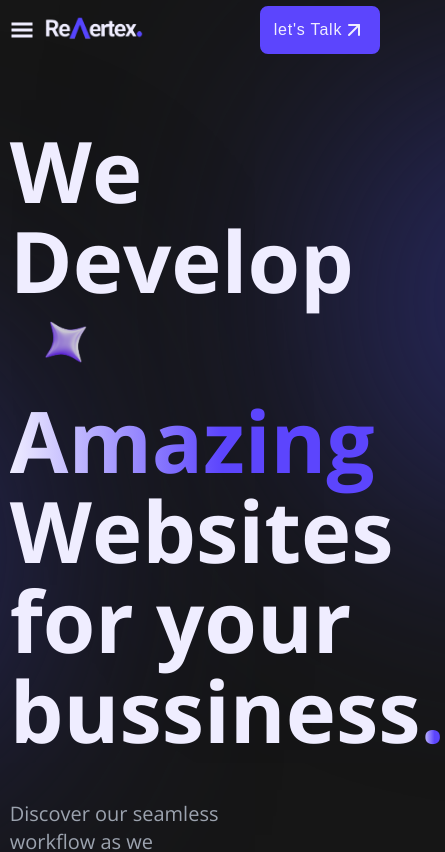
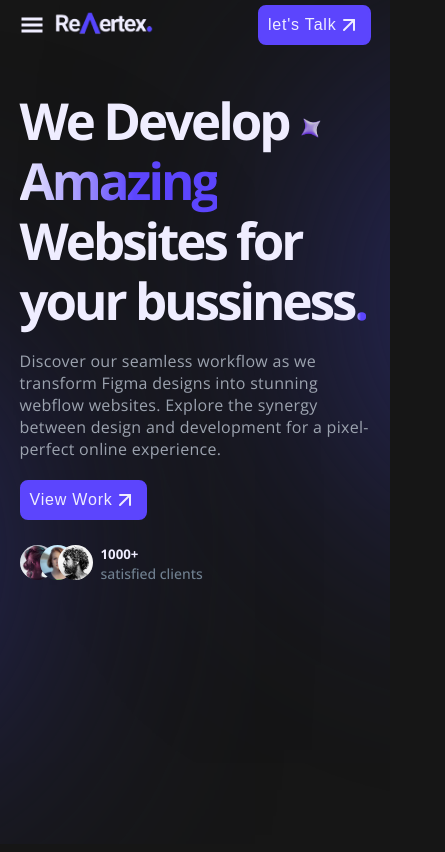
Before and after one commit to rjkush17/Revertex-landing-page, a React (Vite) app: page / in a window 390 px wide. Shown: the top 852 px of the page, 445 px wide, since content can reach past the window. Built offline with nearby package versions, Linux system fonts and the light colour scheme.

Commit message:
hero and mobile responsive made

```diff
--- a/src/App.css
+++ b/src/App.css
@@ -26,7 +26,7 @@
 
 @media (max-width: 900px) {
     .main{
-        width: 95%;
+        width: 90%;
         margin: 0 auto 0 auto;
     }
 }
--- a/src/App.jsx
+++ b/src/App.jsx
@@ -1,7 +1,6 @@
 import Navbar from  './Components/Navbar/Navbar';
 import Hero from './Components/Hero/Hero'
 import './App.css'
-import Silder from './Components/Silder/Silder';
 
 function App() {
 
@@ -13,7 +12,6 @@ function App() {
 
     <Navbar/>
     <Hero/>
-    <Silder/>
     </div>
 
   )
--- a/src/Components/Hero/Hero.css
+++ b/src/Components/Hero/Hero.css
@@ -28,8 +28,8 @@
     align-items: center;
     gap: 25px;
 }
-.img-container1{
-display: inline-block;
+.img-container{
+display: flex;
 position: relative;
 }
 
@@ -45,14 +45,64 @@ position: relative;
     position: relative;
     left: -32px;
 }
+.hero-footer .clients{
+    position: relative;
+    right: 24px;
+}
 .hero-footer h5{
     position: relative;
-    right: 50px;
 }
 .hero-footer p{
     line-height: 1.5;
     font-size: 14px;
     color: slategray;
-    position: relative;
-    right: 50px;
 }
+
+@media (max-width: 900px) {
+    .headlines{
+        margin-top: 50px;
+        font-size: 65px;
+        line-height: 70px;
+        letter-spacing: -3px;
+    }
+    .hero-text{
+        width: 85%;
+        margin-top: 30px;
+        letter-spacing: .2px;
+    }
+    .hero-footer{
+        margin: 20px 0 0 0;
+        align-items: center;
+    }
+}
+
+@media (max-width: 500px) {
+    .headlines{
+        margin-top: 50px;
+        font-size: 51px;
+        line-height: 60px;
+        letter-spacing: -3px;
+    }
+    .headlines .star{
+        height:24px;
+        left: 0;
+        top: 0;
+    }
+    .hero-text{
+        width: 100%;
+        margin-top: 20px;
+        letter-spacing: 0.3px;
+        font-size: 16px;
+        line-height: normal;
+    }
+    .hero-footer{
+        margin: 20px 0 0 0;
+        align-items:flex-start;
+        flex-direction: column;
+    }
+    .br{
+        display: none;
+    }
+
+
+}
--- a/src/Components/Hero/Hero.jsx
+++ b/src/Components/Hero/Hero.jsx
@@ -4,15 +4,17 @@ import profile2 from "./profiles/2.jpg";
 import profile3 from "./profiles/3.avif";
 import star from "./star.png";
 import "./Hero.css";
-import {FiArrowUpRight} from 'react-icons/fi'
+import { FiArrowUpRight } from "react-icons/fi";
 
 function Hero() {
   return (
     <>
       <h1 className="headlines">
-        We Develop <img src={star} className="star" alt="" /> <br />
-        <span className="colored-text"> Amazing </span> Websites <br /> for your
-        bussiness<span className="colored-text">.</span>
+        We Develop <img src={star} className="star" alt="" />{" "}
+        <br className="br" />
+        <span className="colored-text"> Amazing </span> Websites{" "}
+        <br className="br" /> for your bussiness
+        <span className="colored-text">.</span>
       </h1>
 
       <p className="hero-text">
@@ -22,18 +24,22 @@ function Hero() {
       </p>
 
       <div className="hero-footer">
-        <button id="button">View Work<FiArrowUpRight className='arrow'/></button>
+        <button id="button">
+          View Work
+          <FiArrowUpRight className="arrow" />
+        </button>
         <div className="img-container">
+          <div>
           <img src={profile1} height={35} alt="" />
           <img src={profile2} height={35} alt="" />
           <img src={profile3} height={35} alt="" />
+          </div>
+          <div className="clients">
+            <h5>1000+</h5>
+            <p>satisfied clients</p>
+          </div>
         </div>
-        <div>
-        <h5>1000+</h5>
-        <p>satisfied clients</p>
       </div>
-      </div>
-
     </>
   );
 }
--- a/src/Components/Navbar/Navbar.css
+++ b/src/Components/Navbar/Navbar.css
@@ -23,6 +23,7 @@
 
 .navbar ul {
     display: flex;
+
 }
 
 .navbar ul li {
@@ -38,7 +39,7 @@
     .navbar {
         justify-content: start;
         gap: 10px;
-        height: 50px;
+        height: 40px;
     }
 
     .ham {
@@ -52,7 +53,7 @@
         margin-top: 10px;
     }
 
-    .navbar ul {
+    .navbar ul{
 
         height: calc(100vh - 50px);
         align-items: center;
@@ -61,19 +62,19 @@
         flex-direction: column;
         top: 50px;
         left: -140%;
-        width: calc(100vw + 10%);
-        margin-top: 40px;
-        gap: 20px;
-        z-index: -1;
+        width: 104vw;
+        padding: 40px;
+        gap: 25px;
         font-size: 20px;
-        transition: all ease-in-out 0.8s;
+        z-index: 99;
+        background-color: var(--black-color);
+
     }
-    #button{
+    .navbar #button{
         margin-left: auto;
         margin-top: 10px;
     }
     .isOpen ul {
         left: -10%;
-        background: var(--black);
     }
 }
--- a/src/index.css
+++ b/src/index.css
@@ -25,6 +25,7 @@ body{
   background-color: var(--black-color);
   color: var(--white-color);
   font-size: 16px;
+  overflow-x: hidden;
 }
  h1{
   font-size: 52px;
@@ -65,6 +66,6 @@ p{
 
 @media (max-width : 500px) {
   #button{
-    padding: 6px 8 px;
+    padding: 6px 8px;
   }
 }
```
